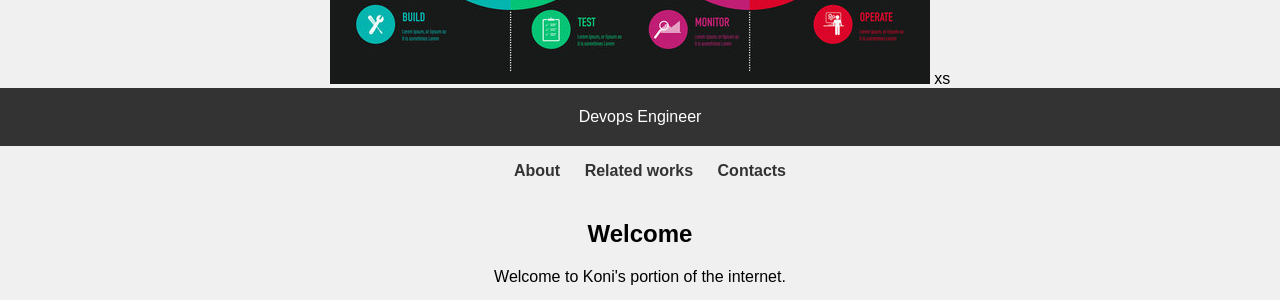
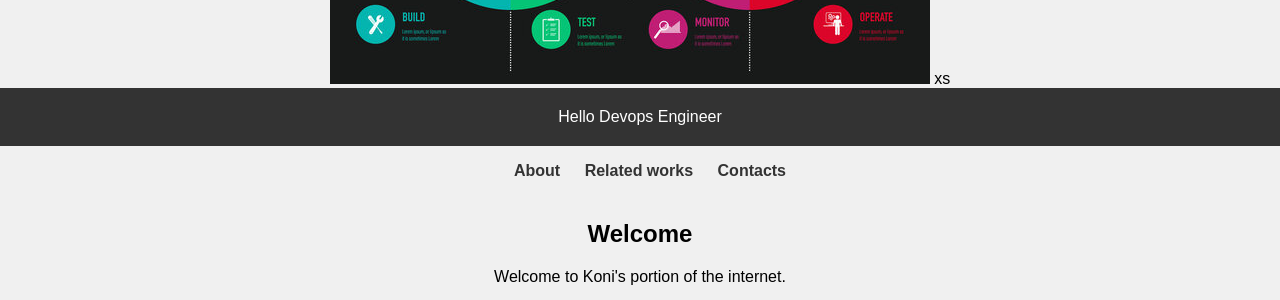
Before and after one commit to thedovekana/Portfolio-project, a Flask app: page / in a window 1280 px wide. Shown: the part 276-576 px from the top of the page. Run offline with Flask 2, Linux system fonts and the light colour scheme.

Commit message:
Update Portfolio.html

```diff
--- a/templates/Portfolio.html
+++ b/templates/Portfolio.html
@@ -12,7 +12,7 @@ xs
 <body>
     <header>
         <h1></h1>
-        <p>Devops Engineer</p>
+        <p> Hello Devops Engineer </p>
     </header>
 
     <nav>
```
